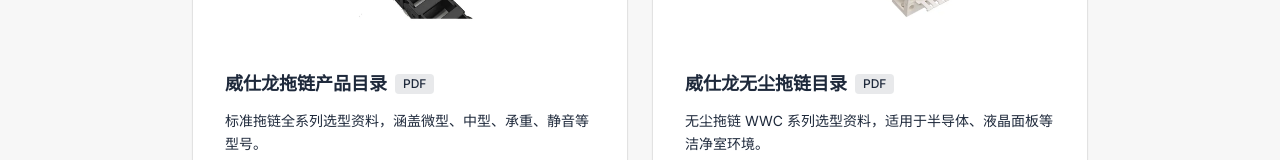
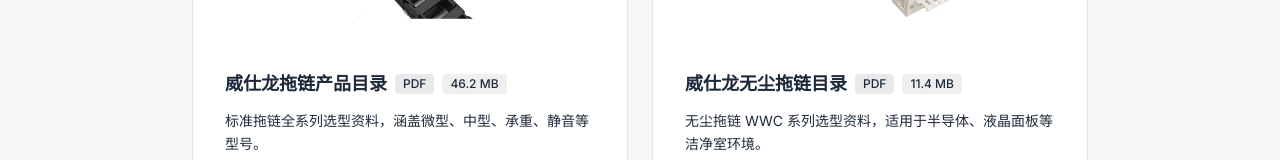
Before and after one commit to jaywang1239/cnwslchain, a Next.js app: page /downloads in a window 1280 px wide. Shown: the part 573-733 px from the top of the page. Built offline with nearby package versions, Linux system fonts and the light colour scheme; no server answers.

Commit message:
feat(downloads): show file size badge on catalog cards

```diff
--- a/src/app/downloads/page.tsx
+++ b/src/app/downloads/page.tsx
@@ -87,6 +87,11 @@
                     <span className="rounded bg-brand-primary/10 px-2 py-0.5 text-xs font-medium text-brand-primary">
                       {item.format}
                     </span>
+                    {item.fileSize && item.fileSize !== "—" && (
+                      <span className="rounded bg-gray-100 px-2 py-0.5 text-xs font-medium text-foreground/60">
+                        {item.fileSize}
+                      </span>
+                    )}
                   </div>
                   <p className="mt-3 flex-1 text-sm leading-relaxed text-foreground/70">
                     {description}
```
